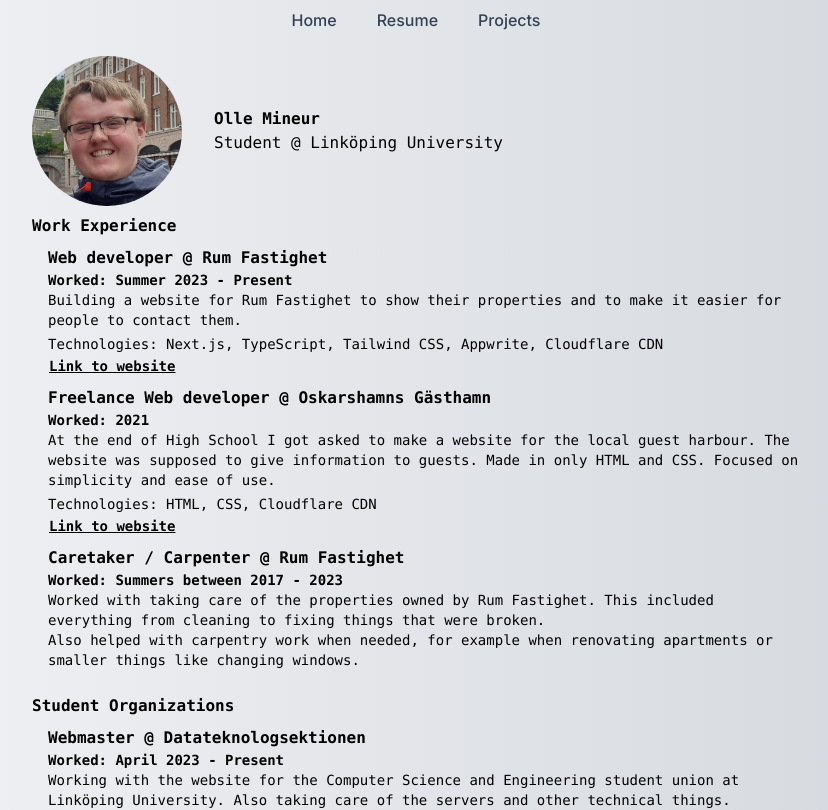
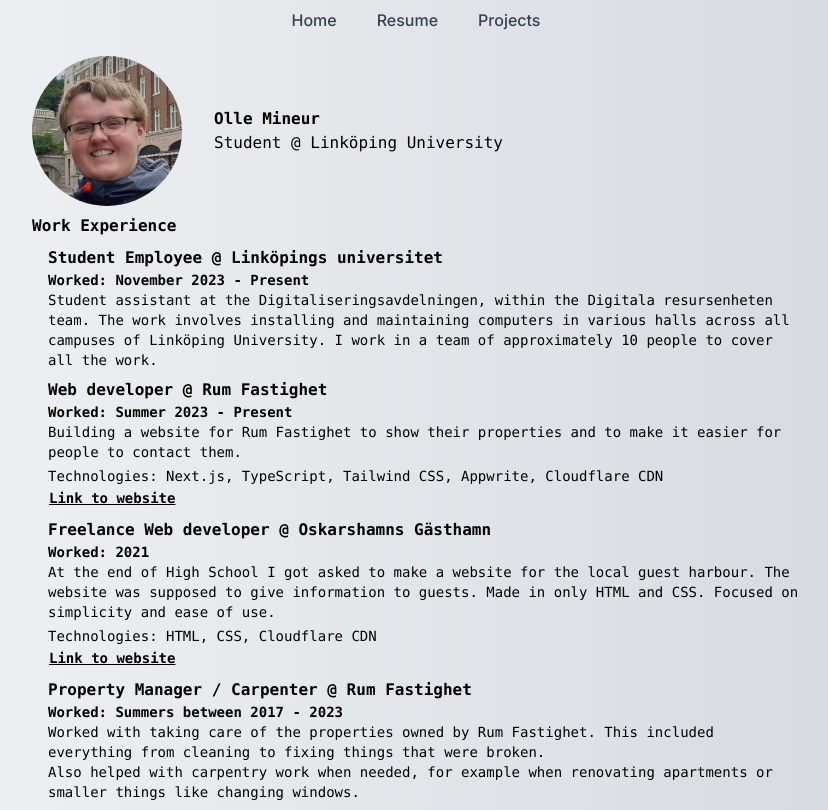
Before and after one commit to Olle-Mineur/blog, a Next.js app in the folder personal-blog/: page /resume in a window 1280 px wide. Shown: the top 810 px of the page, without its empty margins (224-1052 px from the left). Built offline with nearby package versions, Linux system fonts and the light colour scheme.

Commit message:
Added student employee @ LiU

```diff
--- a/personal-blog/app/resume/page.tsx
+++ b/personal-blog/app/resume/page.tsx
@@ -52,6 +52,15 @@
             <div className="flex flex-wrap flex-col">
                 <div className="my-2">
                 <h1 className="font-bold ">Work Experience</h1>
+                <div className="pl-4 my-2">
+                        <h2 className="font-bold">Student Employee @ Linköpings universitet</h2>
+                        <p className="text-sm font-bold">
+                            Worked: November 2023 - Present
+                        </p>
+                        <p className="text-sm">
+                        Student assistant at the Digitaliseringsavdelningen, within the Digitala resursenheten team. The work involves installing and maintaining computers in various halls across all campuses of Linköping University. I work in a team of approximately 10 people to cover all the work.
+                        </p>
+                    </div>
                     <div className="pl-4 my-2">
                         <h2 className="font-bold">Web developer @ Rum Fastighet</h2>
                         <p className="text-sm font-bold">
@@ -80,7 +89,7 @@
                         <Link href="https://oskarshamnsgasthamn.se/" className="text-sm blue-link">Link to website</Link>
                     </div>
                     <div className="pl-4 my-2">
-                        <h2 className="font-bold">Caretaker / Carpenter @ Rum Fastighet</h2>
+                        <h2 className="font-bold">Property Manager / Carpenter @ Rum Fastighet</h2>
                         <p className="text-sm font-bold">
                             Worked: Summers between 2017 - 2023
                         </p>
```
